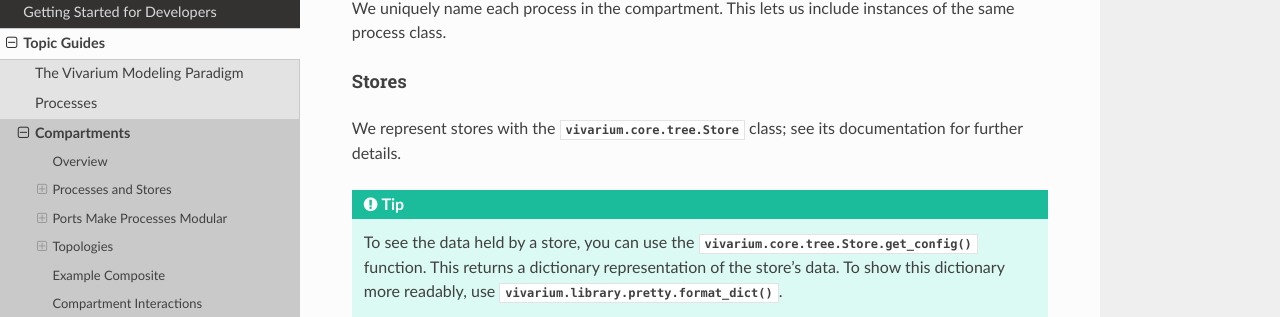
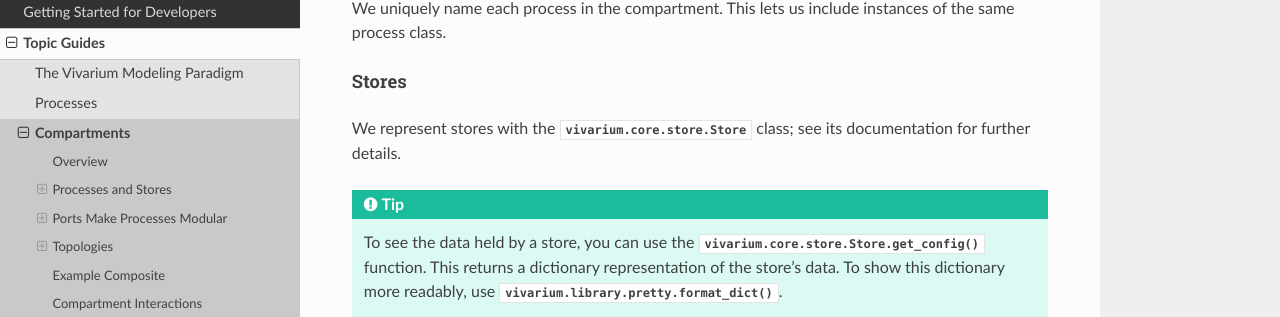
Before and after one commit to vivarium-collective/vivarium-core, a Sphinx documentation site: the page built from doc/guides/compartments.rst, in a window 1280 px wide and 900 px high, scrolled down 1504 px. Shown: the part 137-454 px from the top of the window. Built offline with Sphinx 7.4.7 and the Read the Docs theme 2.0.0, drawn with Linux system fonts in a browser that asks for light colours; pages that are not in the unit, such as notebooks, are missing from menus.

Commit message:
update docs with store in place of tree

```diff
--- a/doc/guides/compartments.rst
+++ b/doc/guides/compartments.rst
@@ -81,11 +81,11 @@ instances of the same process class.
 Stores
 ------
 
-We represent stores with the :py:class:`vivarium.core.tree.Store`
+We represent stores with the :py:class:`vivarium.core.store.Store`
 class; see its documentation for further details.
 
 .. tip:: To see the data held by a store, you can use the
-   :py:func:`vivarium.core.tree.Store.get_config` function. This
+   :py:func:`vivarium.core.store.Store.get_config` function. This
    returns a dictionary representation of the store's data. To show this
    dictionary more readably, use
    :py:func:`vivarium.library.pretty.format_dict`.
--- a/doc/reference/glossary.rst
+++ b/doc/reference/glossary.rst
@@ -237,9 +237,9 @@ Glossary
     schema key-value pairs
         Each :term:`variable` is defined by a set of schema key-value
         pairs. The available keys are defined in
-        :py:attr:`vivarium.core.tree.Store.schema_keys`. These
+        :py:attr:`vivarium.core.store.Store.schema_keys`. These
         keys are described in more detail in the documentation for
-        :py:class:`vivarium.core.tree.Store`.
+        :py:class:`vivarium.core.store.Store`.
 
     Serializer
     serializer
```
Also changed, not shown: 1 other file.
